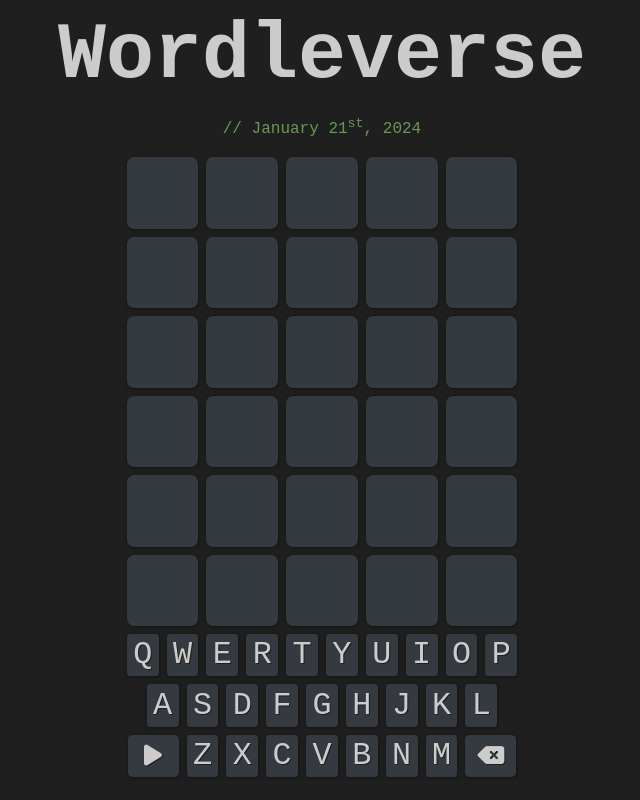
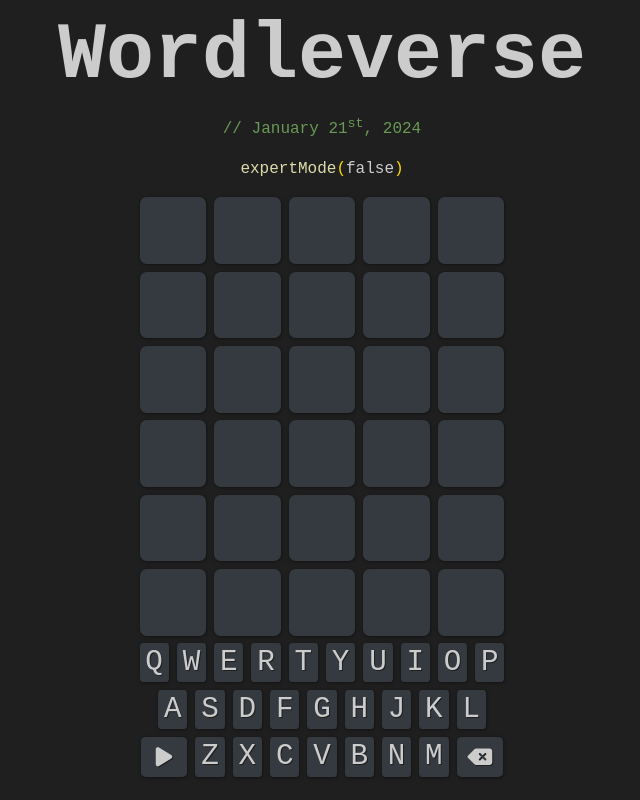
Before and after one commit to csalinas-dev/csalinas-dev-site, a React (Create React App) app: page /wordle in a window 1280 px wide. Shown: the whole page, without its empty margins (318-958 px from the left). Built offline with nearby package versions, Linux system fonts and the light colour scheme; a web font is replaced by a local one.

Commit message:
feat(wordle): expert mode

```diff
--- a/src/pages/wordle/Header.jsx
+++ b/src/pages/wordle/Header.jsx
@@ -1,9 +1,16 @@
 import styled from "@emotion/styled";
 import dateFormat from "dateformat";
 
-import { Comment, Const, Numeric, Var } from "../../components";
+import {
+  Comment,
+  Const,
+  Function,
+  Numeric,
+  Parenthesis,
+  Var,
+} from "../../components";
 import { useContext } from "react";
-import { Context } from "./context";
+import { Context, toggleExpert } from "./context";
 
 const Container = styled.header`
   align-items: center;
@@ -34,9 +41,15 @@ const Title = styled.h1`
   }
 `;
 
+const Toggle = styled.span`
+  cursor: pointer;
+  user-select: none;
+`;
+
 const Header = () => {
   const {
-    state: { title, wordsRemaining },
+    state: { expert, row, title, wordsRemaining },
+    dispatch,
   } = useContext(Context);
 
   let titleContent;
@@ -57,13 +70,29 @@ const Header = () => {
     );
   }
 
+  const expertString = expert ? "true" : "false";
   return (
     <Container>
       <Title>Wordleverse</Title>
       {titleContent}
+      {row === 0 && (
+        <Toggle onClick={() => dispatch(toggleExpert())}>
+          <Function>expertMode</Function>
+          <Parenthesis>{"("}</Parenthesis>
+          <span>{expertString}</span>
+          <Parenthesis>{")"}</Parenthesis>
+        </Toggle>
+      )}
+      {row > 0 && (
+        <span>
+          <Const>const</Const> <Var>expertMode</Var> <span>=</span>{" "}
+          <Numeric>{expertString}</Numeric>
+          <span>;</span>
+        </span>
+      )}
       {wordsRemaining.length > 0 && (
         <span>
-          <Const>let</Const> <Var> wordsRemaining</Var> <span>=</span>{" "}
+          <Const>let</Const> <Var>wordsRemaining</Var> <span>=</span>{" "}
           <Numeric>{wordsRemaining.length}</Numeric>
           <span>;</span>
         </span>
--- a/src/pages/wordle/context/actions.js
+++ b/src/pages/wordle/context/actions.js
@@ -18,3 +18,7 @@ export const dismissError = () => ({
 export const playAgain = () => ({
   type: "PLAY AGAIN",
 });
+
+export const toggleExpert = () => ({
+  type: "TOGGLE EXPERT",
+});
--- a/src/pages/wordle/context/index.jsx
+++ b/src/pages/wordle/context/index.jsx
@@ -54,6 +54,7 @@ export const initialState = {
   guess: "",
   word: "",
   wordsRemaining: [],
+  expert: false,
   title: null,
   error: null,
   win: null,
@@ -67,7 +68,9 @@ export const Context = createContext({
 // Get initial state (load or create new game)
 const getInitialState = () => {
   const state = cloneDeep(initialState);
-  state.word = getTodaysRandomWord();
+  // state.word = getTodaysRandomWord();
+  state.word = "AMASS";
+  state.expert = localStorage.getItem("expert") === "true";
 
   // Get Today's Play
   const today = dateFormat(new Date(), "yyyy-mm-dd");
--- a/src/pages/wordle/context/reducer/index.js
+++ b/src/pages/wordle/context/reducer/index.js
@@ -3,6 +3,7 @@ import { dismissError } from "./dismissError";
 import { playAgain } from "./playAgain";
 import { removeLetter } from "./removeLetter";
 import { submitGuess } from "./submitGuess";
+import { toggleExpert } from "./toggleExpert";
 
 const reducer = (state, action) => {
   switch (action.type) {
@@ -12,6 +13,8 @@ const reducer = (state, action) => {
       return removeLetter(state);
     case "SUBMIT GUESS":
       return submitGuess(state);
+    case "TOGGLE EXPERT":
+      return toggleExpert(state);
     case "DISMISS ERROR":
       return dismissError(state);
     case "PLAY AGAIN":
--- a/src/pages/wordle/context/reducer/submitGuess.js
+++ b/src/pages/wordle/context/reducer/submitGuess.js
@@ -6,7 +6,7 @@ import Status from "../../Status";
 import { getEligibleWords, saveGame, updateLetterStatuses } from "./helpers";
 
 export const submitGuess = (state) => {
-  const { guess } = state;
+  const { expert, guess, row, wordsRemaining } = state;
 
   // Check if guess is ready to submit
   if (guess.length !== 5) {
@@ -14,10 +14,11 @@ export const submitGuess = (state) => {
   }
 
   // Check if guess is in list of words
-  if (!words.includes(guess)) {
+  const list = row > 0 && expert ? wordsRemaining : words;
+  if (!list.includes(guess)) {
     return {
       ...state,
-      error: "NOT IN LIST",
+      error: "INVALID WORD",
     };
   }
 
--- /dev/null
+++ b/src/pages/wordle/context/reducer/toggleExpert.js
@@ -0,0 +1,10 @@
+export const toggleExpert = (state) => {
+  var newState = {
+    ...state,
+    expert: !state.expert,
+  };
+
+  localStorage.setItem("expert", newState.expert);
+
+  return newState;
+};
```
